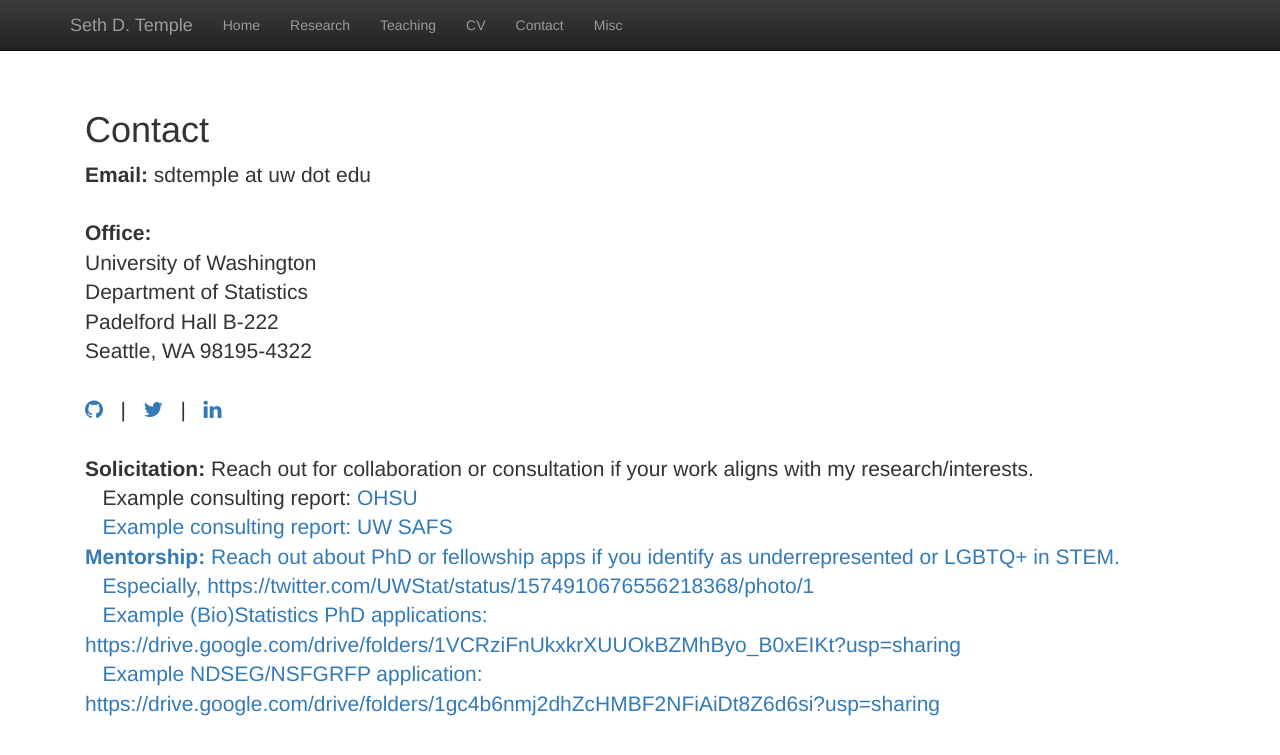
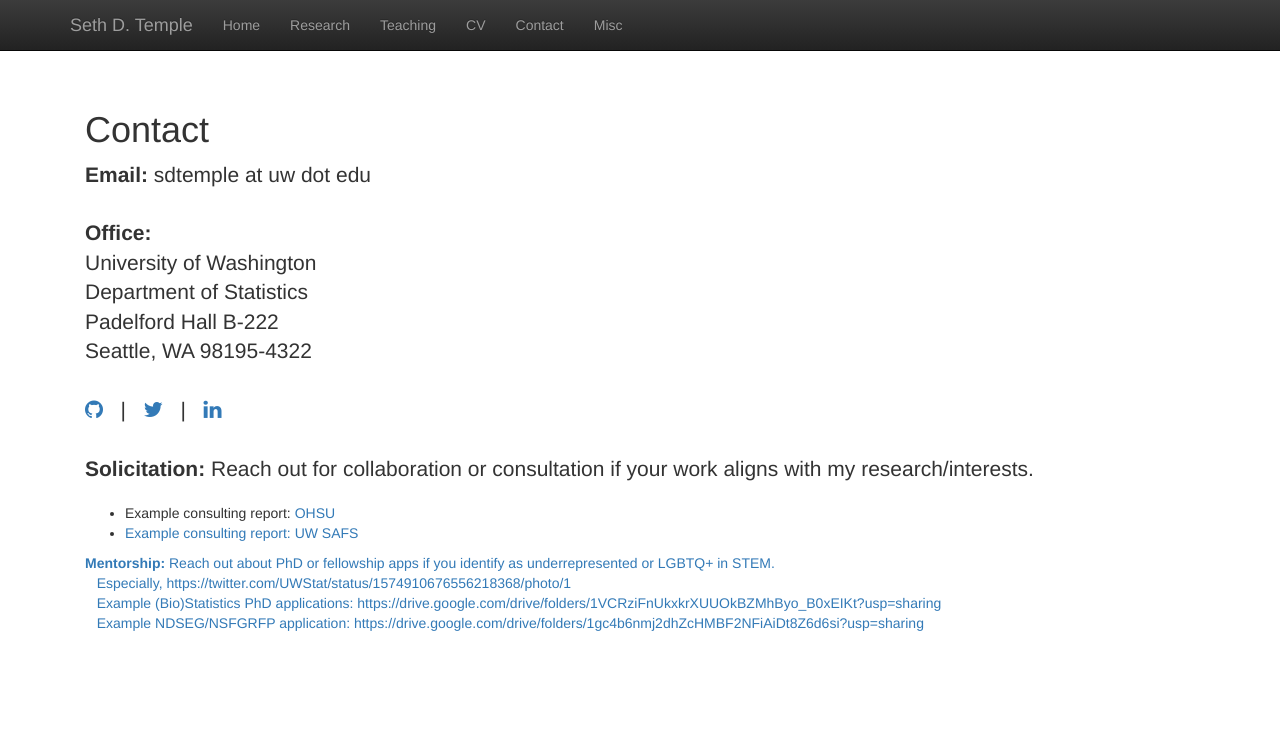
Before and after one commit to sdtemple/sdtemple.github.io, a Jekyll site: the page built from contact.html, in a window 1280 px wide. Shown: the top 755 px of the page. Built offline with Jekyll 4.4.1, drawn with Linux system fonts in a browser that asks for light colours; nearby versions of some CDN libraries; library files that are not in the unit come from our copies.

Commit message:
Update contact.html

```diff
--- a/contact.html
+++ b/contact.html
@@ -24,8 +24,12 @@ title:  'Contact'
 
   <br/><br/>
   <strong>Solicitation:</strong> Reach out for collaboration or consultation if your work aligns with my research/interests. <br/>
-  &nbsp;&nbsp; Example consulting report: <a href = "files/ohsu-consulting-sdtemple-220805.pdf">OHSU<a/> <br/>
-  &nbsp;&nbsp; Example consulting report: <a href = "files/safs-consulting-sdtemple.pdf">UW SAFS<a/> <br/>
+  <p class="content" style="padding:0px;margin:0px 20px 0px;">
+  <ul>
+    <li>Example consulting report: <a href = "files/ohsu-consulting-sdtemple-220805.pdf">OHSU<a/> </li>
+    <li>Example consulting report: <a href = "files/safs-consulting-sdtemple.pdf">UW SAFS<a/> </li>
+  </ul>
+ </p>
   <strong>Mentorship:</strong> Reach out about PhD or fellowship apps if you identify as underrepresented or LGBTQ+ in STEM. <br/>
   &nbsp;&nbsp; Especially, https://twitter.com/UWStat/status/1574910676556218368/photo/1<br/>
   &nbsp;&nbsp; Example (Bio)Statistics PhD applications: https://drive.google.com/drive/folders/1VCRziFnUkxkrXUUOkBZMhByo_B0xEIKt?usp=sharing<br/>
```
